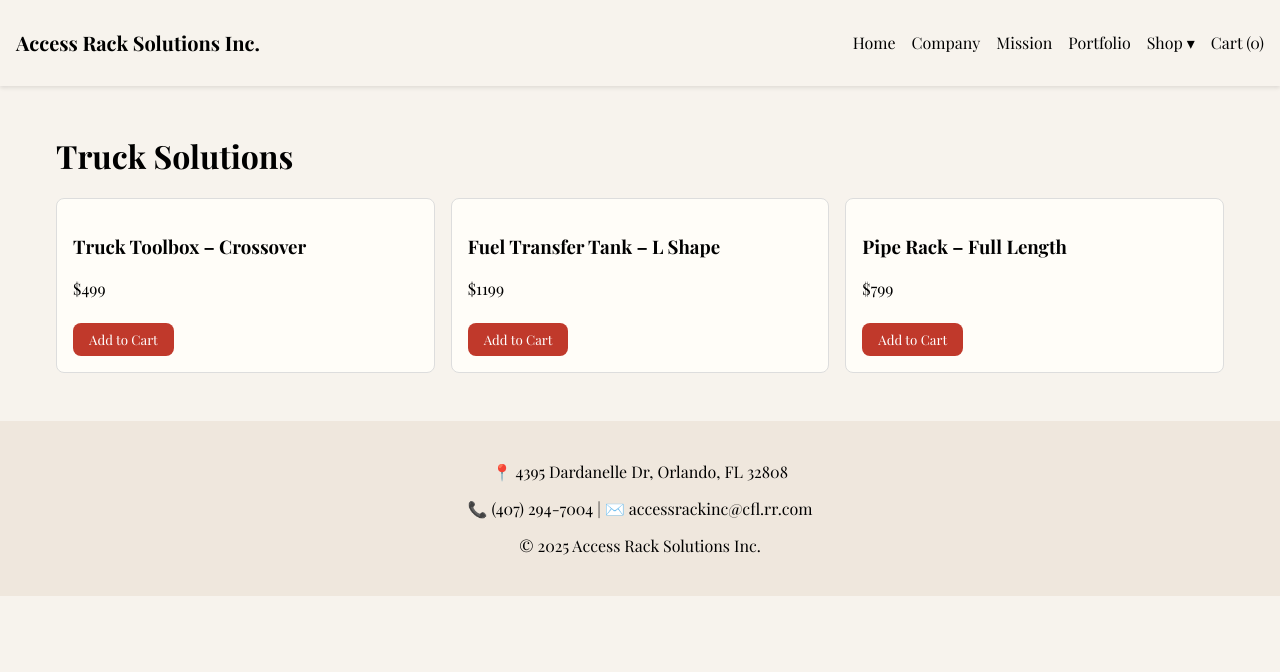
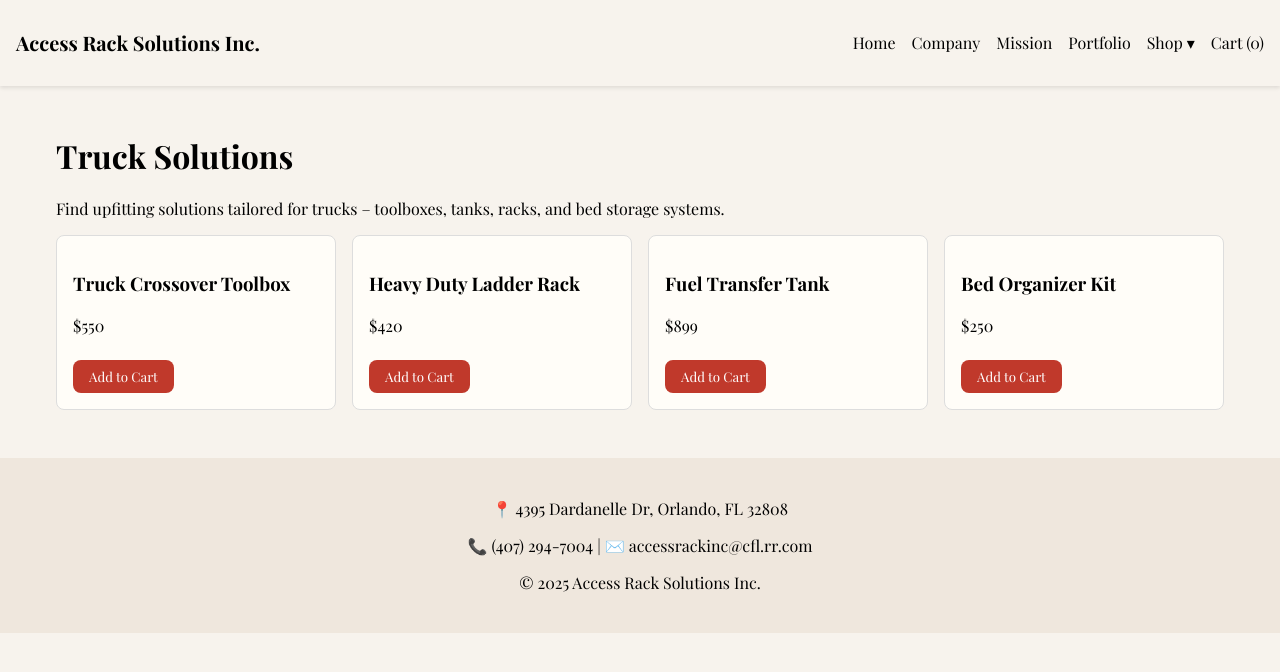
Before and after one commit to dev-verde1071/website, a Next.js app: page /shop/truck in a window 1280 px wide. Shown: the top 672 px of the page. Built offline with nearby package versions, Linux system fonts and the light colour scheme.

Commit message:
Update page.js

```diff
--- a/app/shop/truck/page.js
+++ b/app/shop/truck/page.js
@@ -4,9 +4,10 @@ import { CartContext } from "../../../components/CartContext";
 import ProductCard from "../../../components/ProductCard";
 
 const truckProducts = [
-  { id: 201, name: "Truck Toolbox – Crossover", price: 499 },
-  { id: 202, name: "Fuel Transfer Tank – L Shape", price: 1199 },
-  { id: 203, name: "Pipe Rack – Full Length", price: 799 }
+  { id: "truck1", name: "Truck Crossover Toolbox", price: 550 },
+  { id: "truck2", name: "Heavy Duty Ladder Rack", price: 420 },
+  { id: "truck3", name: "Fuel Transfer Tank", price: 899 },
+  { id: "truck4", name: "Bed Organizer Kit", price: 250 }
 ];
 
 export default function TruckSolutionsPage() {
@@ -15,11 +16,14 @@ export default function TruckSolutionsPage() {
   return (
     <main style={{ marginTop: "2rem" }}>
       <h1>Truck Solutions</h1>
+      <p style={{ marginBottom: "1rem" }}>
+        Find upfitting solutions tailored for trucks – toolboxes, tanks, racks, and bed storage systems.
+      </p>
       <div
         style={{
           display: "grid",
           gridTemplateColumns: "repeat(auto-fit, minmax(200px, 1fr))",
-          gap: "1rem"
+          gap: "1rem",
         }}
       >
         {truckProducts.map((p) => (
```
